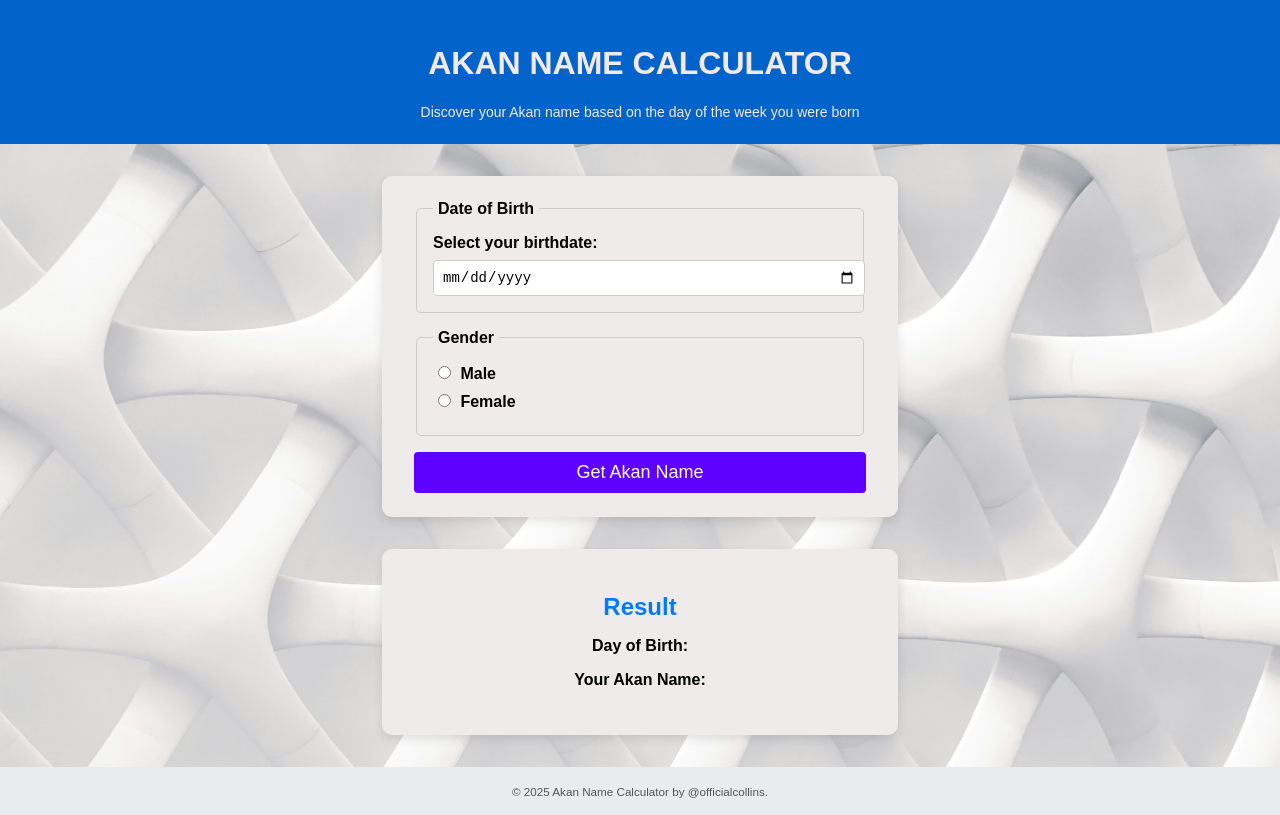
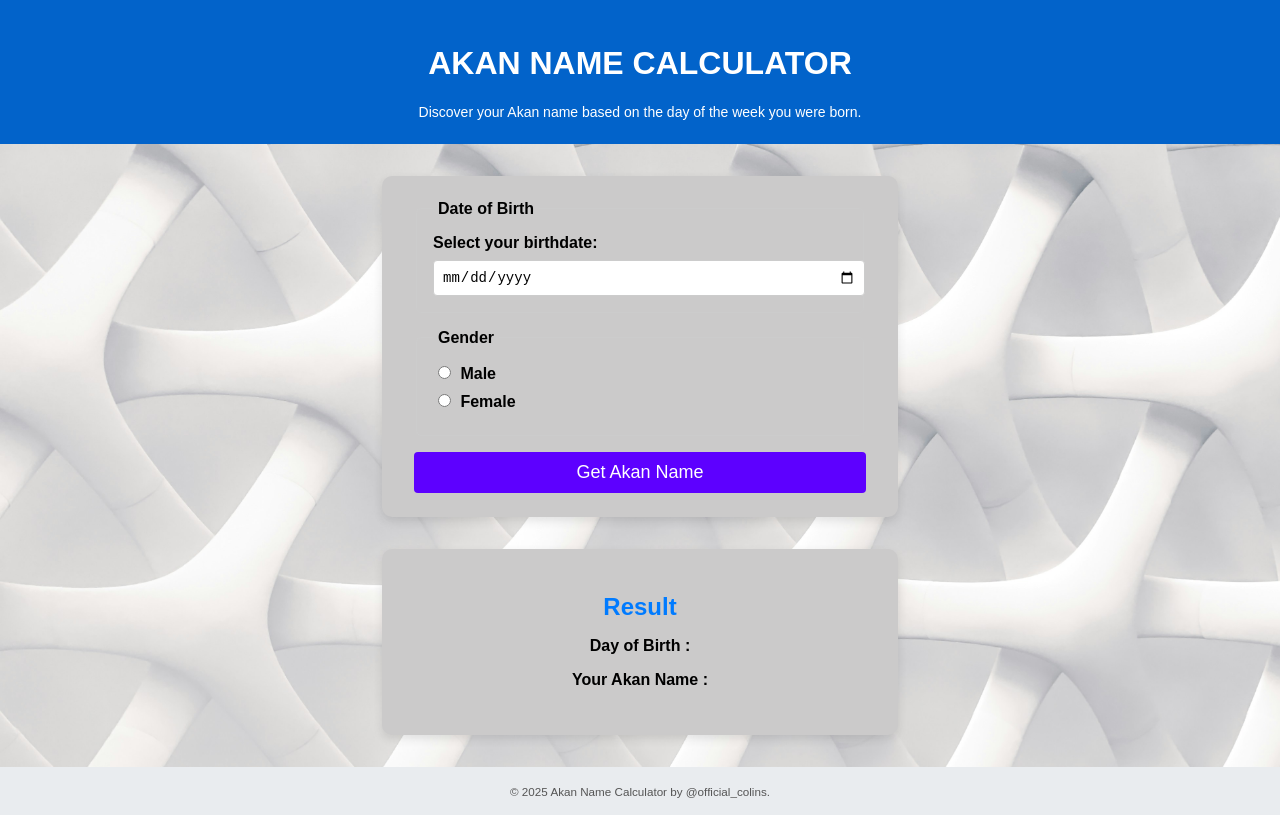
Before and after one commit to officialcolins/akan-name-generator, a plain HTML site: page index.html in a window 1280 px wide. Drawn offline with Linux system fonts and the light colour scheme.

Commit message:
corrected version

```diff
--- a/index.html
+++ b/index.html
@@ -10,7 +10,7 @@
 <body>
     <header>
         <h1>AKAN NAME CALCULATOR</h1>
-        <p>Discover your Akan name based on the day of the week you were born</p>
+        <p>Discover your Akan name based on the day of the week you were born.</p>
     </header>
 
     <main>
@@ -38,14 +38,14 @@
 
         <section id="result-section">
             <h2>Result</h2>
-            <p><strong>Day of Birth:</strong> <span id="dayOfWeek"></span></p>
-            <p><strong>Your Akan Name:</strong></p>
+            <p><strong>Day of Birth : </strong> <span id="dayOfWeek"></span></p>
+            <p><strong>Your Akan Name : </strong></p>
             <p id="akanName" class="akan-name"></p>
         </section>
     </main>
 
     <footer>
-        <small>© 2025 Akan Name Calculator by @officialcollins.</small>
+        <small>© 2025 Akan Name Calculator by @official_colins.</small>
     </footer>
 
     <script src="script.js"></script>
--- a/styles.css
+++ b/styles.css
@@ -14,11 +14,11 @@ header {
   text-align: center;
   padding: 1.5rem;
   background-color: #0263ca;
-  color: rgb(244, 233, 233);
+  color: rgb(255, 255, 255);
 }
 
 header p {
-  max-width: 600px;
+  max-width: 601px;
   margin: 0.5rem auto 0;
   font-size: 14px;
 }
@@ -34,7 +34,7 @@ main {
 }
 
 section {
-  background-color: rgb(239, 235, 235);
+  background-color: rgb(203, 202, 202);
   padding: 1.5rem 2rem;
   border-radius: 10px;
   box-shadow: 0 4px 10px rgba(0, 0, 0, 0.1);
```
